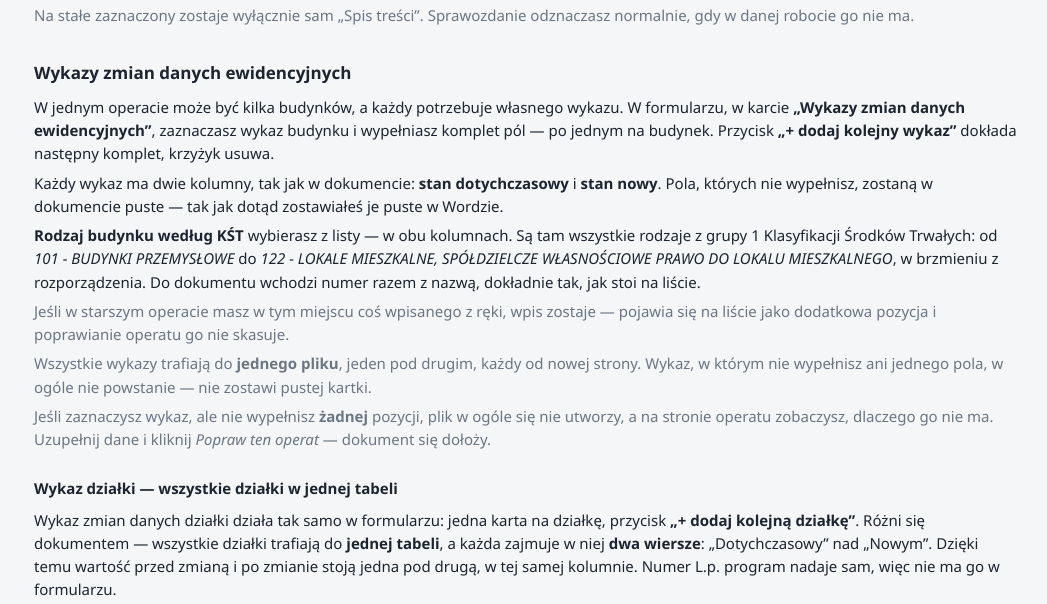
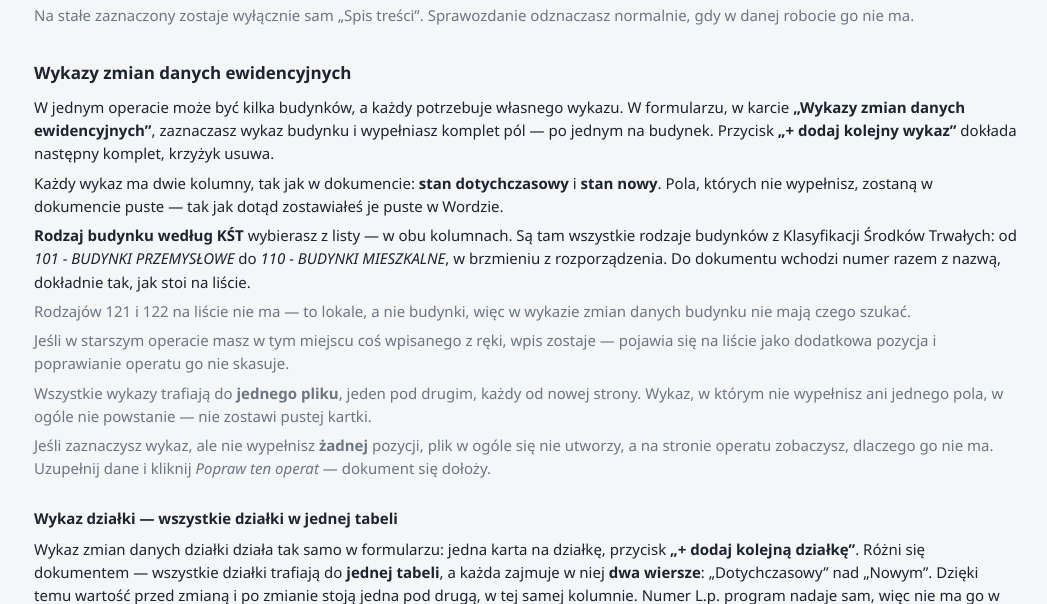
Before and after one commit to piotrekstania/kuba-apk, a FastAPI app: page /pomoc in a window 1280 px wide. Shown: the part 5300-5904 px from the top of the page, without its empty margins (114-1161 px from the left). Run offline with FastAPI, Linux system fonts and the light colour scheme; data that the repository does not hold is empty.

Commit message:
Lista KŚT bez rodzajów 121 i 122 — to lokale, nie budynki
Decyzja brata: w wykazie zmian danych **budynku** lokale nie mają czego szukać,
a dwie długie pozycje na końcu listy tylko wydłużały wybór. Zostaje podgrupa 10
(101-109) i 11 (110), czyli dziesięć rodzajów plus pusta pozycja.

Operat zrobiony wcześniej z rodzajem 121 albo 122 nie traci wpisu: wartość spoza
listy dopisuje się do niej jako wybrana pozycja — ten sam mechanizm, który chroni
kody wpisywane kiedyś z ręki.

Co-Authored-By: Claude Opus 5 <noreply@anthropic.com>

```diff
--- a/app/web/templates/pomoc.html
+++ b/app/web/templates/pomoc.html
@@ -260,10 +260,11 @@ Wykonano: brak
   i <strong>stan nowy</strong>. Pola, których nie wypełnisz, zostaną w dokumencie puste —
   tak jak dotąd zostawiałeś je puste w Wordzie.</p>
 <p><strong>Rodzaj budynku według KŚT</strong> wybierasz z listy — w obu kolumnach. Są tam
-  wszystkie rodzaje z grupy 1 Klasyfikacji Środków Trwałych: od <em>101 - BUDYNKI
-  PRZEMYSŁOWE</em> do <em>122 - LOKALE MIESZKALNE, SPÓŁDZIELCZE WŁASNOŚCIOWE PRAWO DO
-  LOKALU MIESZKALNEGO</em>, w brzmieniu z rozporządzenia. Do dokumentu wchodzi numer
-  razem z nazwą, dokładnie tak, jak stoi na liście.</p>
+  wszystkie rodzaje budynków z Klasyfikacji Środków Trwałych: od <em>101 - BUDYNKI
+  PRZEMYSŁOWE</em> do <em>110 - BUDYNKI MIESZKALNE</em>, w brzmieniu z rozporządzenia.
+  Do dokumentu wchodzi numer razem z nazwą, dokładnie tak, jak stoi na liście.</p>
+<p class="szary">Rodzajów 121 i 122 na liście nie ma — to lokale, a nie budynki, więc
+  w wykazie zmian danych budynku nie mają czego szukać.</p>
 <p class="szary">Jeśli w starszym operacie masz w tym miejscu coś wpisanego z ręki, wpis
   zostaje — pojawia się na liście jako dodatkowa pozycja i poprawianie operatu go nie
   skasuje.</p>
--- a/szablony/spis_tresci_wzor.json
+++ b/szablony/spis_tresci_wzor.json
@@ -17,9 +17,7 @@
       "107 - BUDYNKI OŚWIATY, NAUKI I KULTURY ORAZ BUDYNKI SPORTOWE",
       "108 - BUDYNKI PRODUKCYJNE, USŁUGOWE I GOSPODARCZE DLA ROLNICTWA",
       "109 - POZOSTAŁE BUDYNKI NIEMIESZKALNE",
-      "110 - BUDYNKI MIESZKALNE",
-      "121 - LOKALE NIEMIESZKALNE, SPÓŁDZIELCZE PRAWO DO LOKALU UŻYTKOWEGO",
-      "122 - LOKALE MIESZKALNE, SPÓŁDZIELCZE WŁASNOŚCIOWE PRAWO DO LOKALU MIESZKALNEGO"
+      "110 - BUDYNKI MIESZKALNE"
     ]
   },
   "pola": [
```
Also changed, not shown: narzedzia/przed_wydaniem.md (+2 -1 lines), tests/test_sekcje.py (+7 -5 lines).
